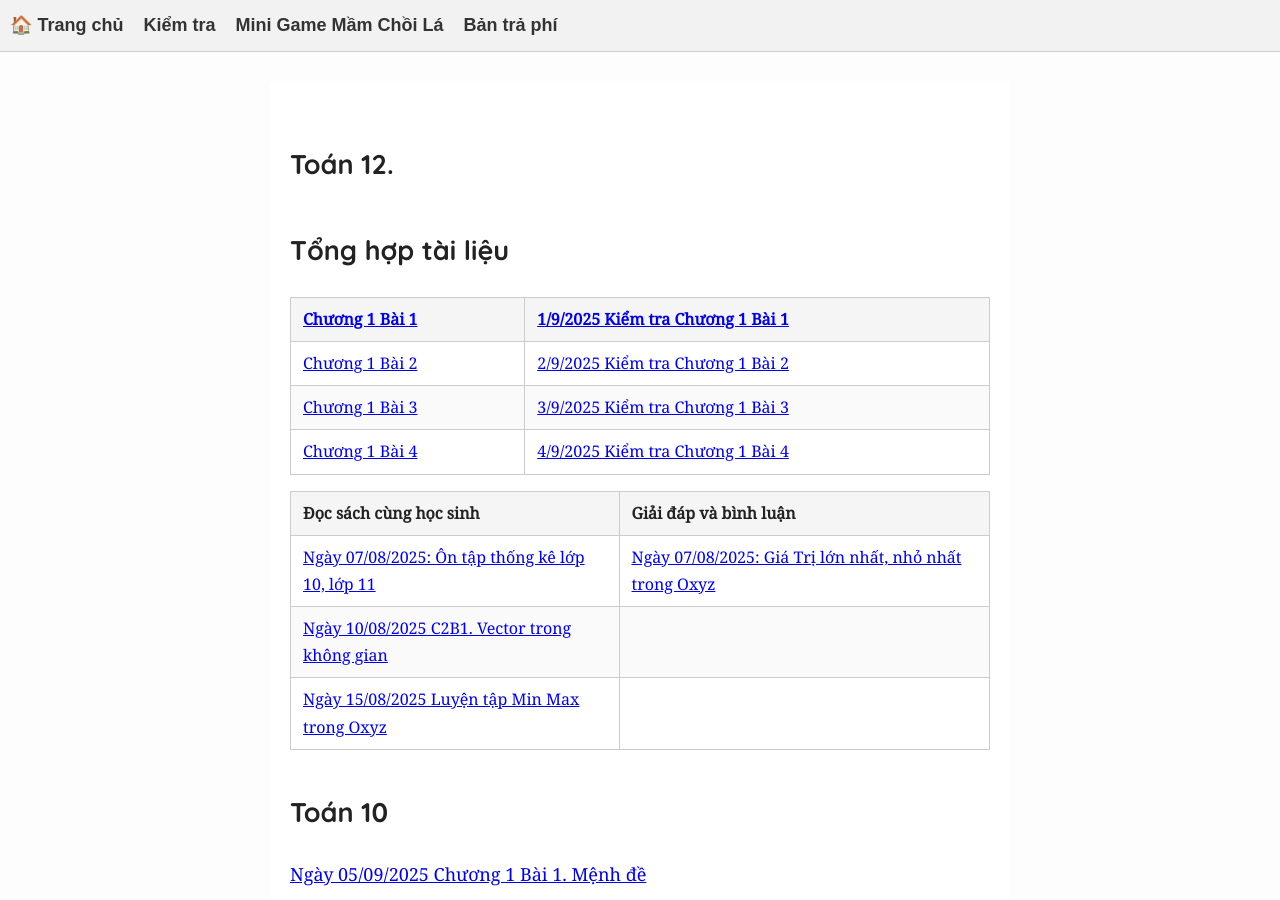
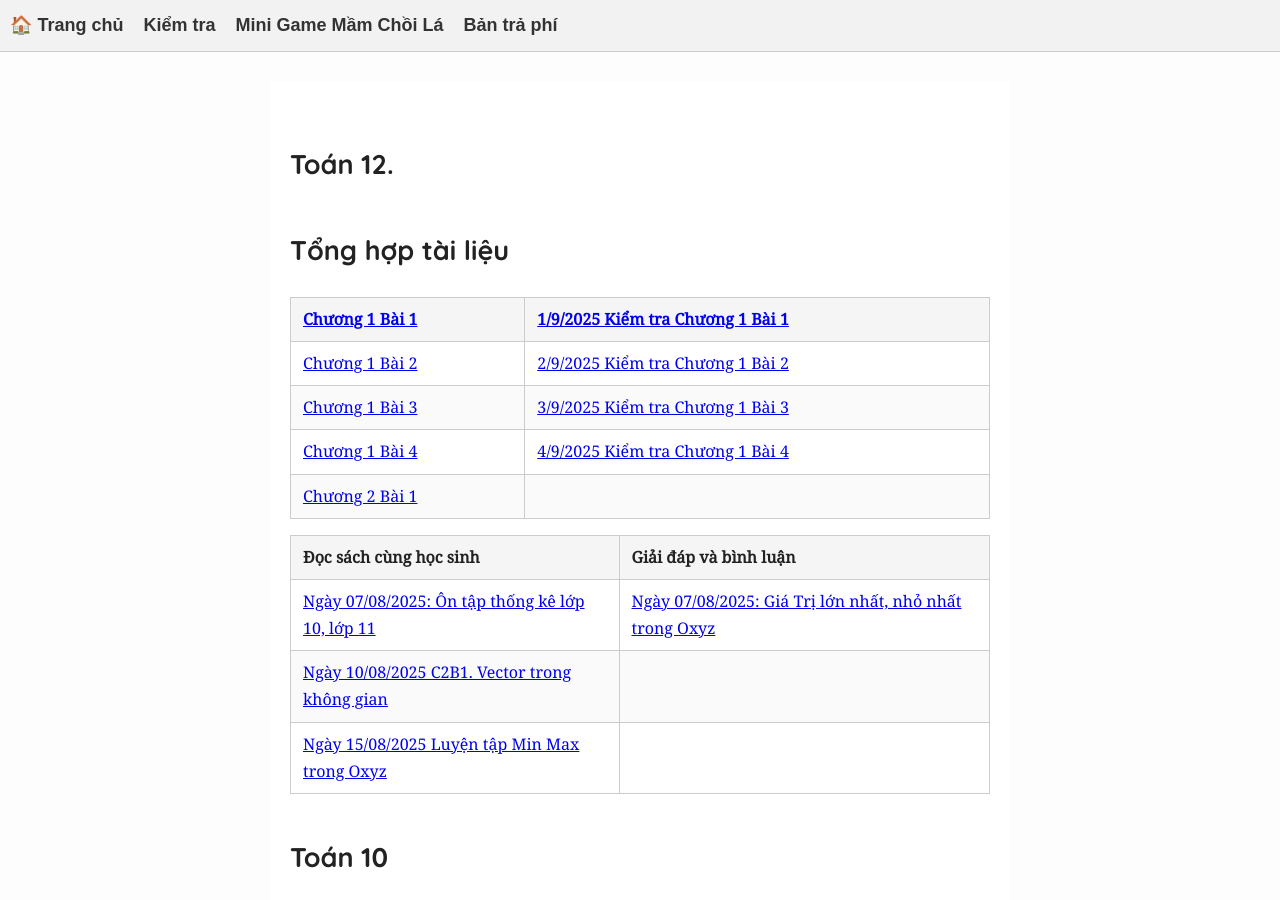
Before and after one commit to NguyenMuoiVN1988/publicstudyrepo, a Jekyll site: the page built from index.md, in a window 1280 px wide and 900 px high. Built offline with Jekyll 4.4.1, drawn with Linux system fonts in a browser that asks for light colours.

Commit message:
Update index.md

```diff
--- a/index.md
+++ b/index.md
@@ -12,6 +12,7 @@ title: "Public Study"
 | [Chương 1 Bài 2](T12/T12C1B2.md) | [2/9/2025 Kiểm tra Chương 1 Bài 2](T12/T12TestC1B2F.md)|
 | [Chương 1 Bài 3](T12/T12C1B3.md) | [3/9/2025 Kiểm tra Chương 1 Bài 3](T12/T12TestC1B3F.md)|
 | [Chương 1 Bài 4](T12/T12C1B4KhaoSat.md) | [4/9/2025 Kiểm tra Chương 1 Bài 4](T12/T12TestC1B4F.md)|
+| [Chương 2 Bài 1](T12/T12C2B1.md)| |
 
 
 
```
